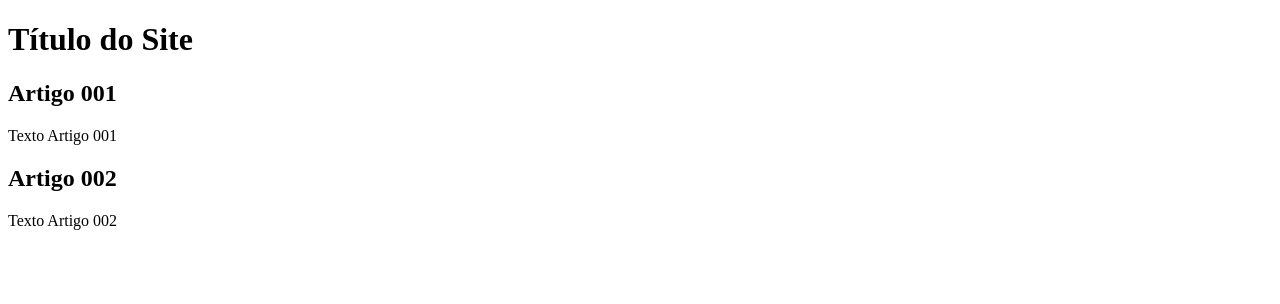
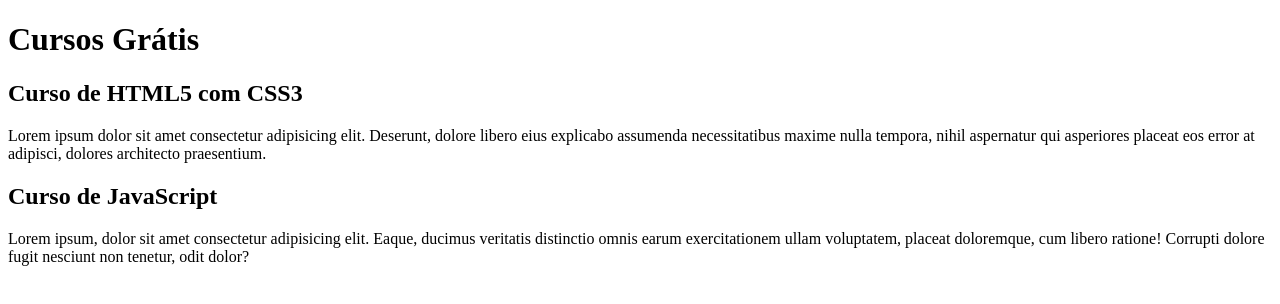
Before and after one commit to LeoRodrigues1/projeto_site, a plain HTML site: page index.html in a window 1280 px wide. Drawn offline with Linux system fonts and the light colour scheme.

Commit message:
comecei a escrever o conteúdo

```diff
--- a/index.html
+++ b/index.html
@@ -8,15 +8,15 @@
 <body>
     <main>
         <header>
-            <h1>Título do Site</h1>
+            <h1>Cursos Grátis</h1>
         </header>
         <article>
-            <h2>Artigo 001</h2>
-            <p>Texto Artigo 001</p>
+            <h2>Curso de HTML5 com CSS3</h2>
+            <p>Lorem ipsum dolor sit amet consectetur adipisicing elit. Deserunt, dolore libero eius explicabo assumenda necessitatibus maxime nulla tempora, nihil aspernatur qui asperiores placeat eos error at adipisci, dolores architecto praesentium.</p>
         </article>
         <article>
-            <h2>Artigo 002</h2>
-            <p>Texto Artigo 002</p>
+            <h2>Curso de JavaScript</h2>
+            <p>Lorem ipsum, dolor sit amet consectetur adipisicing elit. Eaque, ducimus veritatis distinctio omnis earum exercitationem ullam voluptatem, placeat doloremque, cum libero ratione! Corrupti dolore fugit nesciunt non tenetur, odit dolor?</p>
         </article>
     </main>
 </body>
```
